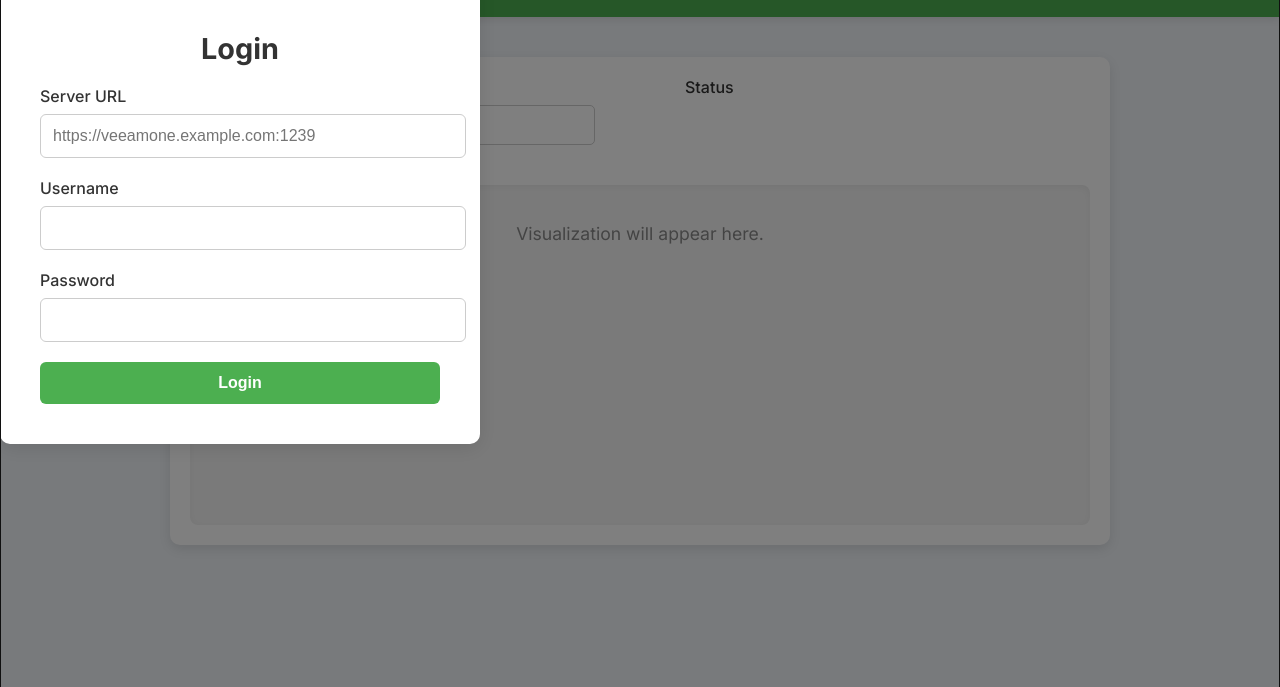
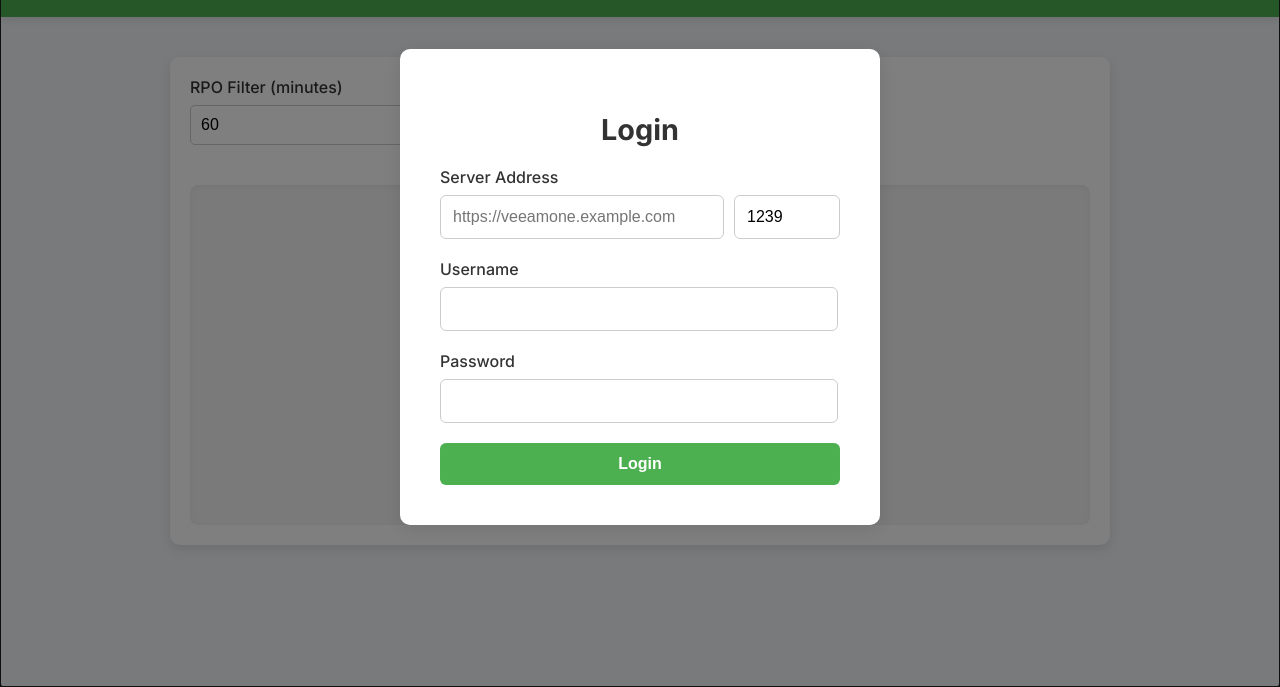
Before and after one commit to VeeamCommunity/veeamcommunity-2024-Team-2, a website with bundled scripts: page public/index.html in a window 1280 px wide. Shown: the part 113-800 px from the top of the page. Built offline with nearby package versions, Linux system fonts and the light colour scheme.

Commit message:
* separate port field introduced to match Veeam products login feel
* run the app with --mock or -m (e.g. node server.js --mock), login with any non-empty data to view the app without need of actual VOne installation
* data is loaded directly from public/data/vms.json

```diff
--- a/public/index.html
+++ b/public/index.html
@@ -90,17 +90,16 @@
 
         /* Login Modal */
         #login-modal {
-            position: fixed;
-            top: 0;
-            left: 0;
-            width: 100%;
-            height: 100%;
-            display: flex;
-            justify-content: center;
-            align-items: center;
-            background: rgba(0, 0, 0, 0.5);
-            z-index: 1000;
-        }
+    position: fixed !important;
+    top: 0 !important;
+    left: 0 !important;
+    width: 100% !important;
+    height: 100% !important;
+    display: flex !important;
+    justify-content: center !important;
+    align-items: center !important;
+    background: rgba(0, 0, 0, 0.5) !important;
+}
 
         .modal-content {
             background-color: white;
@@ -140,6 +139,21 @@
 
         .form-group input:focus {
             border-color: #4caf50;
+        }
+
+        .form-row {
+            display: flex;
+            gap: 10px;
+        }
+
+        /* Make the port input smaller */
+        #server-port {
+            width: 80px;
+        }
+
+                /* Adjusting the username and password fields to align with the full width of the address+port */
+                #username, #password {
+            width: calc(100% - 7%); /* Adjust to align with server+port field width */
         }
 
         .btn-submit {
@@ -205,8 +219,12 @@
             <h2 class="modal-title">Login</h2>
             <form id="login-form">
                 <div class="form-group">
-                    <label for="server-url">Server URL</label>
-                    <input id="server-url" type="text" required placeholder="https://veeamone.example.com:1239">
+                    <label for="server-address">Server Address</label>
+                    <div class="form-row">
+                        <input id="server-address" type="text" required placeholder="https://veeamone.example.com" style="flex-grow: 1;">
+                        <input id="server-port" type="number" required placeholder="1239" value="1239" min="1">
+                        <input type="hidden" id="server-url" name="server-url">
+                    </div>
                 </div>
                 <div class="form-group">
                     <label for="username">Username</label>
@@ -220,7 +238,23 @@
             </form>
         </div>
     </div>
+<script>
+        document.getElementById('login-form').addEventListener('submit', function(event) {
+            event.preventDefault(); // Prevents the default form submission
 
+            const serverAddress = document.getElementById('server-address').value; // Get the server address
+            const serverPort = document.getElementById('server-port').value; // Get the server port
+
+            // Combine the server address and port into one URL
+            const fullServerURL = `${serverAddress}:${serverPort}`; // Combine them
+            document.getElementById('server-url').value = fullServerURL; // Set the hidden input value
+
+                // Remove the modal from the DOM
+    const loginModal = document.getElementById('login-modal');
+    loginModal.remove();
+
+        })
+</script>
     <script src="https://code.jquery.com/jquery-3.5.1.min.js"></script>
     <script src="https://cdnjs.cloudflare.com/ajax/libs/materialize/1.0.0/js/materialize.min.js"></script>
     <script type="module" src="main.js"></script>
```
Also changed, not shown: public/data/vms-3.json (deleted, +0 -1 lines), 1 other file.
